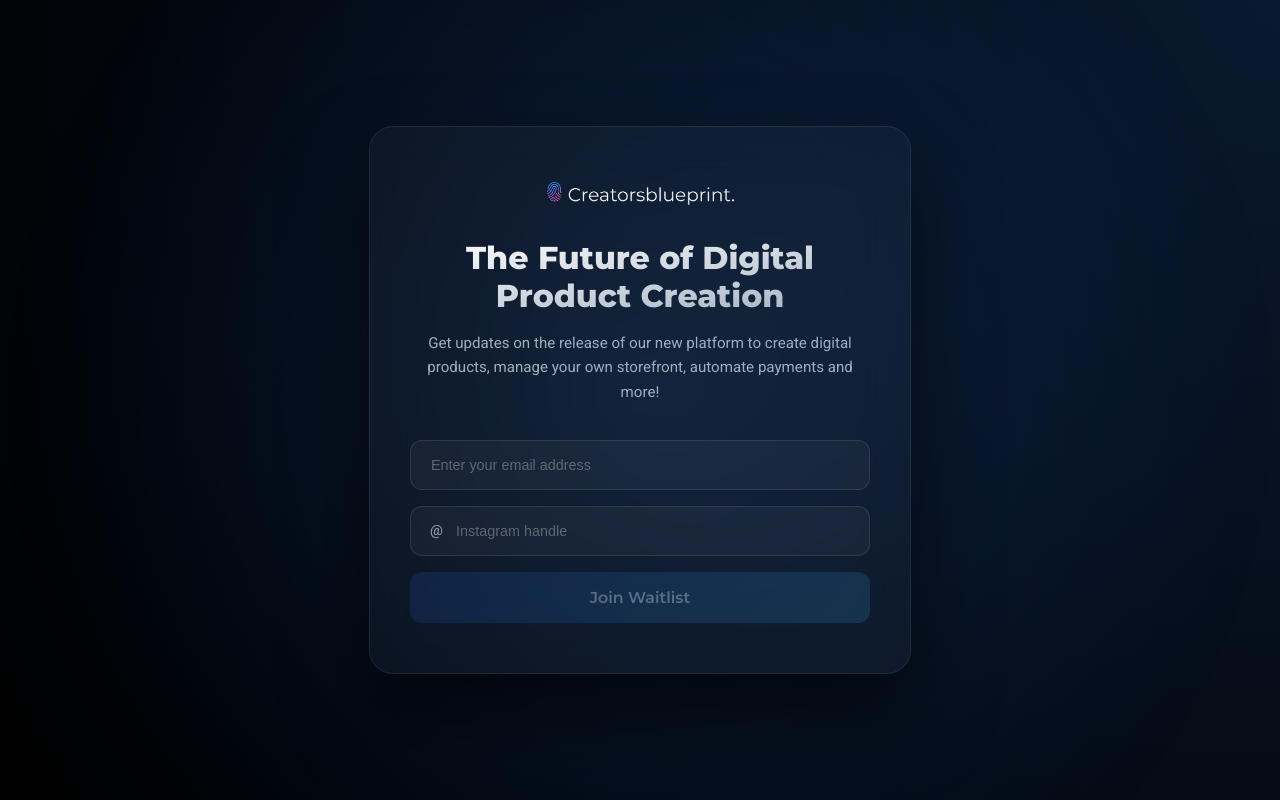
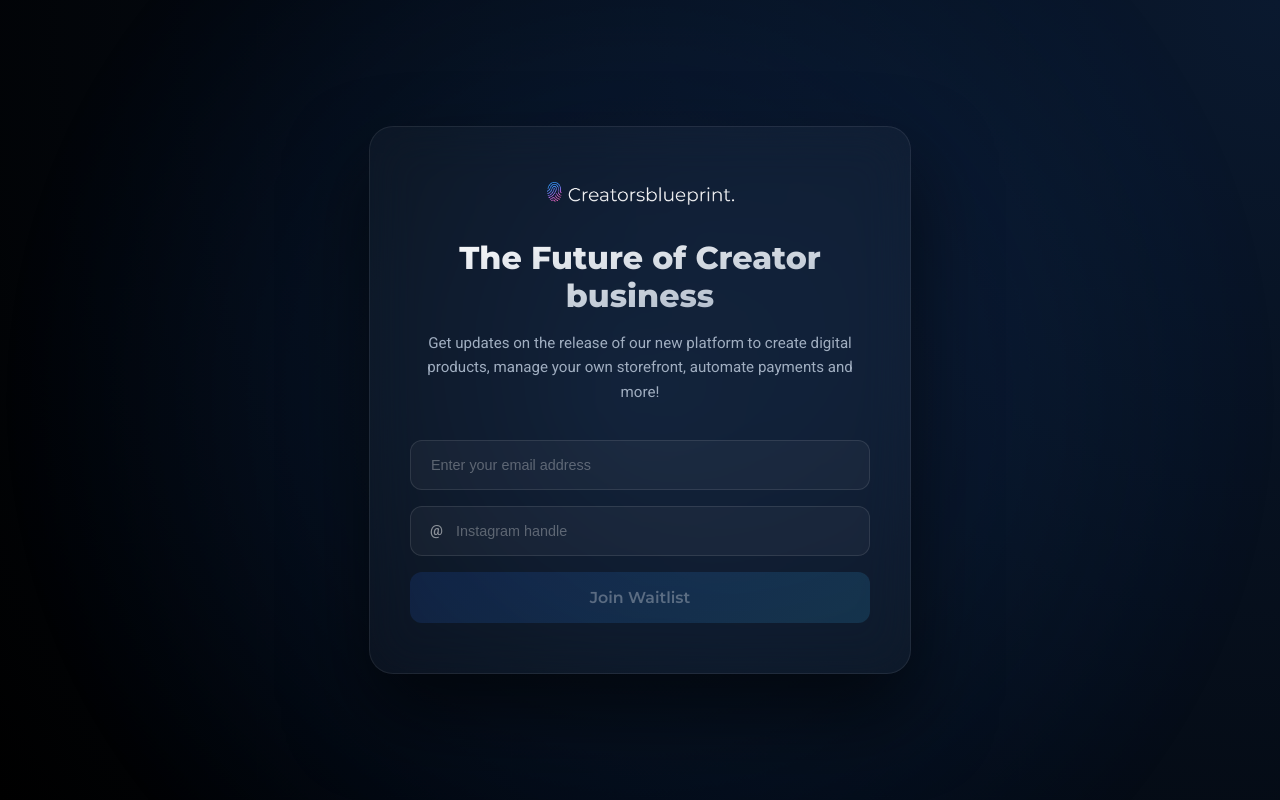
Before and after one commit to LebohangDev/Creatorsblueprint, a React (Vite) app in the folder Creatorsblueprint-Project/: page /waitlist in a window 1280 px wide. Built offline with nearby package versions, Linux system fonts and the light colour scheme.

Commit message:
changing title

```diff
--- a/Creatorsblueprint-Project/src/Waitlist/Waitlist.jsx
+++ b/Creatorsblueprint-Project/src/Waitlist/Waitlist.jsx
@@ -107,7 +107,7 @@ const Waitlist = () => {
 
         </motion.div>
 
-        <motion.h1 className={styles.title} variants={itemVariants}>The Future of Digital Product Creation</motion.h1>
+        <motion.h1 className={styles.title} variants={itemVariants}>The Future of Creator business</motion.h1>
         <motion.p className={styles.description} variants={itemVariants}>
           Get updates on the release of our new platform to create digital products,
           manage your own storefront, automate payments and more!
```
